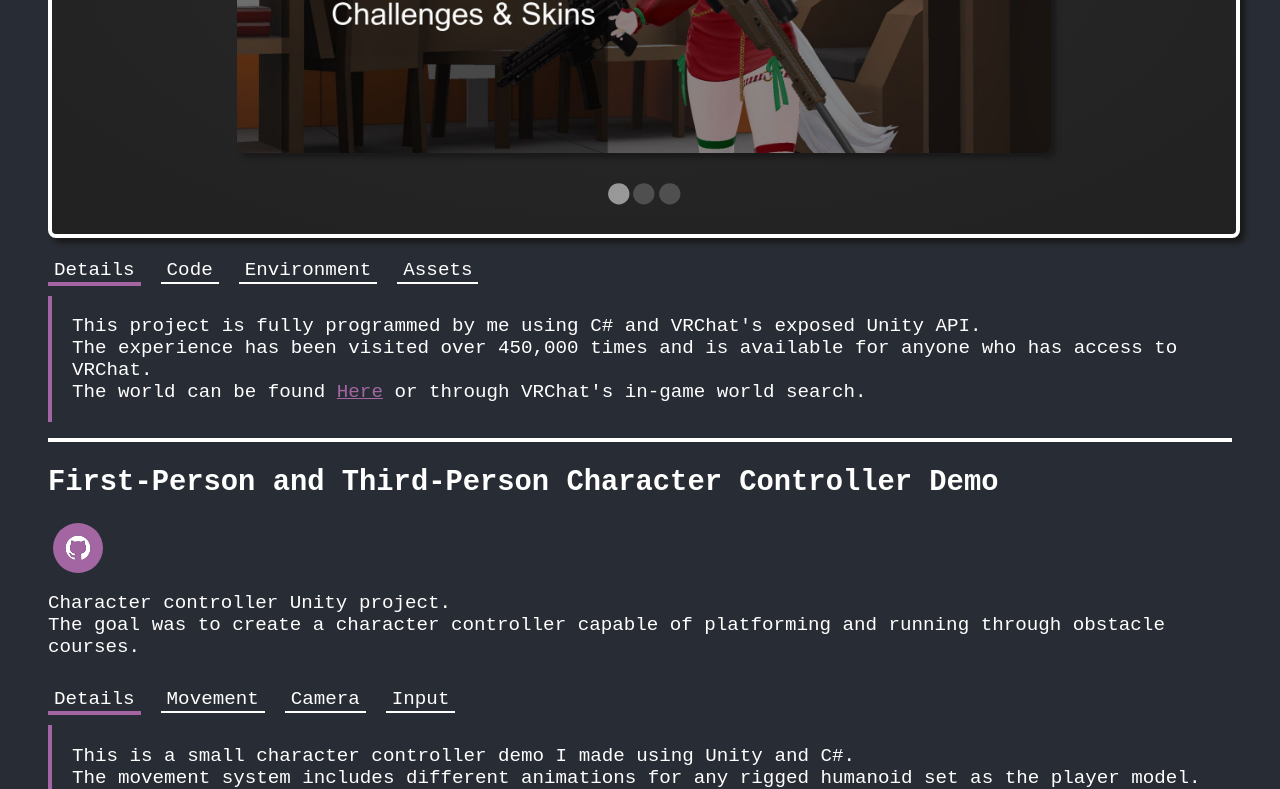
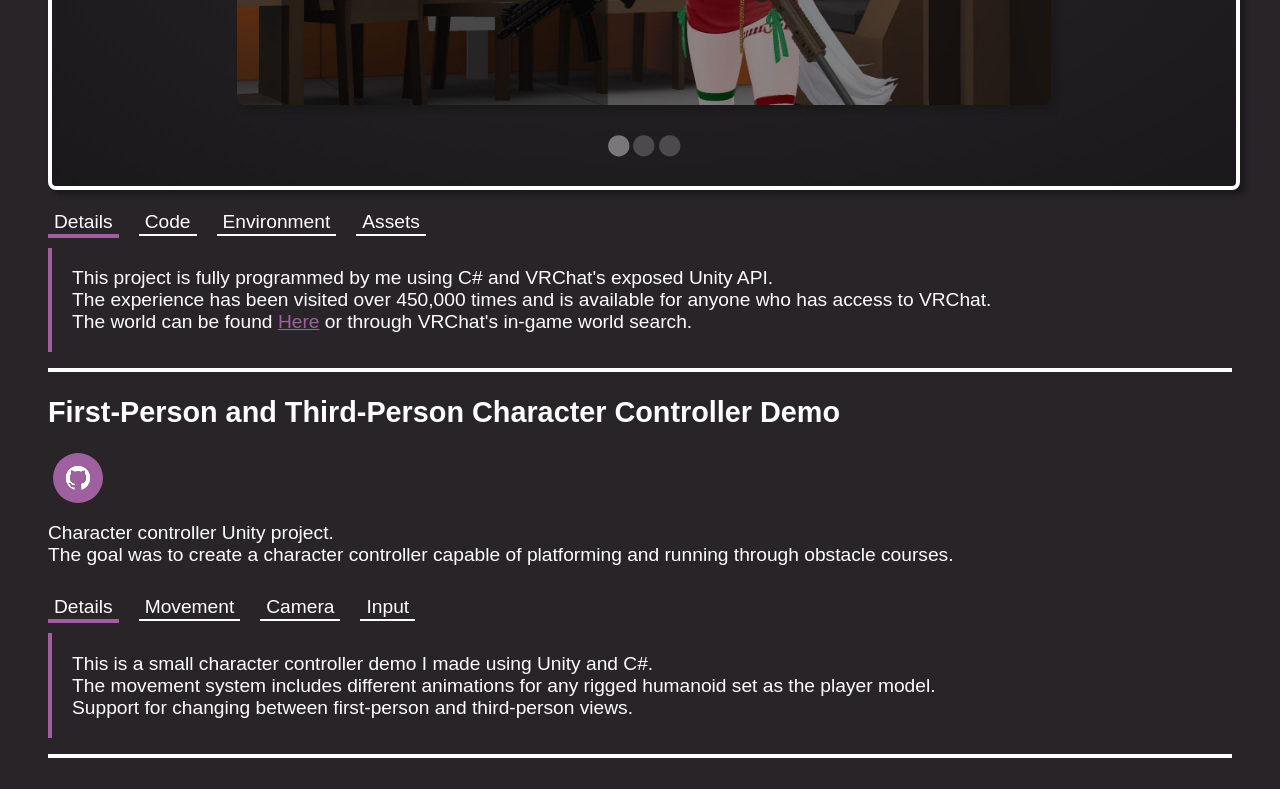
Before and after one commit to Xramu/react-github-pages, a React (Create React App) app: page / in a window 1280 px wide. Shown: the part 1820-2609 px from the top of the page. Built offline with nearby package versions, Linux system fonts and the light colour scheme.

Commit message:
Changed a lot of the elements to use color-accent instead of text color primary.

```diff
--- a/src/components/HorizontalLine.tsx
+++ b/src/components/HorizontalLine.tsx
@@ -2,7 +2,7 @@
 
 const LineStyledDiv = styled.div`
   margin: var(--margin-page-vertical-primary) 0px;
-  border: solid 2px var(--color-text-primary);
+  border: solid 2px var(--color-accent);
 `
 
 function HorizontalLine() {
--- a/src/components/InfoTabButton.tsx
+++ b/src/components/InfoTabButton.tsx
@@ -14,11 +14,11 @@
   cursor: pointer;
   margin: 10px 0px 0px 0px;
   border: none;
-  border-bottom: solid 2px var(--color-text-primary);
+  border-bottom: solid 2px var(--color-accent);
   background-color: #00000000;
 
   &:hover {
-    border-bottom: solid 4px var(--color-text-primary);
+    border-bottom: solid 4px var(--color-accent);
   }
 
   &.${activeButtonName} {
--- a/src/components/SocialButton.tsx
+++ b/src/components/SocialButton.tsx
@@ -21,7 +21,7 @@
 
 function SocialButton({ url, fgColor, bgColor }: SocialButtonProps) {
   fgColor = fgColor || "var(--color-primary)"
-  bgColor = bgColor || "var(--color-text-primary)"
+  bgColor = bgColor || "var(--color-accent)"
 
   return (
     <StyledSocialIcon
--- a/src/components/info/projects/CharControllerProjectInfo.tsx
+++ b/src/components/info/projects/CharControllerProjectInfo.tsx
@@ -81,7 +81,7 @@
       </ProjectTitle>
 
       <SocialButton
-        fgColor={"var(--color-text-primary)"}
+        fgColor={"var(--color-accent)"}
         bgColor={"var(--color-primary)"}
         url="https://github.com/Xramu/Player-Controller-Demo"
       />
--- a/src/components/media/MediaPreviewNavigationBar.tsx
+++ b/src/components/media/MediaPreviewNavigationBar.tsx
@@ -2,10 +2,6 @@
 import styled from "styled-components"
 import { MdCircle } from "react-icons/md"
 import { BouncyClickAnimationsCSS } from "../StyledComponents"
-
-// Animation Constants
-
-const dotHoverAnimationTimeMs = 100
 
 // Styled Components
 
@@ -21,18 +17,18 @@
 const MediaPreviewNavigationStyledDot = styled(MdCircle)`
   ${BouncyClickAnimationsCSS}
   cursor: pointer;
-  color: #ffffff33;
   font-size: 2cqi;
 
+  opacity: 0.2;
+  color: var(--color-accent);
+
   &.${selectedDotClassName} {
-    color: #ffffff88;
+    opacity: 0.4;
   }
 
   &:hover {
-    color: #ffffffff;
+    opacity: 0.6;
   }
-
-  transition: color ${dotHoverAnimationTimeMs}ms ease-in;
 `
 
 // Component Props & Export
--- a/src/components/media/MediaPreviewNavigationButtons.tsx
+++ b/src/components/media/MediaPreviewNavigationButtons.tsx
@@ -21,7 +21,8 @@
   transition: all ${arrowButtonHoverAnimationTimeMs}ms ease-in;
 
   .${buttonIconClassName} {
-    color: #ffffff55;
+    opacity: 0.2;
+    color: var(--color-accent);
     width: 50%;
     height: auto;
     transition: all ${arrowButtonHoverAnimationTimeMs}ms ease-in;
@@ -37,12 +38,13 @@
   }
 
   &:hover > .${buttonIconClassName} {
-    color: #ffffffff;
+    opacity: 1;
     transform: scale(110%);
     transition: all ${arrowButtonHoverAnimationTimeMs}ms ease-in;
   }
 
   &:active > .${buttonIconClassName} {
+    opacity: 1;
     transform: scale(100%);
     transition: all ${arrowButtonActiveAnimationTimeMs}ms ease-in;
   }
--- a/src/styles/App.css
+++ b/src/styles/App.css
@@ -2,27 +2,30 @@
   /* Colors*/
   --color-primary-hue: 300;
   --color-primary-saturation: 25%;
-  --color-primary-lightness: 52%;
+  --color-primary-lightness: 50%;
 
   --color-primary: hsl(var(--color-primary-hue), var(--color-primary-saturation), var(--color-primary-lightness));
 
-  --color-secondary-lightness: 40%;
+  --color-secondary-lightness: calc(var(--color-primary-lightness) - 10%);
 
   --color-secondary: hsl(var(--color-primary-hue), var(--color-primary-saturation), var(--color-secondary-lightness));
 
-  --color-background: hsl(220, 13%, 18%);
+  --color-background: hsl(var(--color-primary-hue), 5%, 15%);
 
-  --color-text-primary: white;
+  --color-accent: white;
+
+  --color-text-primary: var(--color-accent);
 
   --color-link: var(--color-primary);
   --color-link-visited: hsl(var(--color-primary-hue), var(--color-primary-saturation), 62%);
 
-  --color-media-background-gradient-first: hsl(0, 0%, 16%);
-  --color-media-background-gradient-second: hsl(0, 0%, 13%);
-  --color-shadow-primary: hsl(0, 0%, 10%);
+  --color-media-background-gradient-first: hsl(var(--color-primary-hue), 5%, 15%);
+  --color-media-background-gradient-second: hsl(var(--color-primary-hue), 5%, 10%);
+
+  --color-shadow-primary: hsla(0, 0%, 10%, 90%);
 
   /* Fonts */
-  --font-family-primary: monospace;
+  --font-family-primary: sans-serif;
 
   --font-size-primary: 1.2rem;
   --font-size-small: 0.8rem;
```
